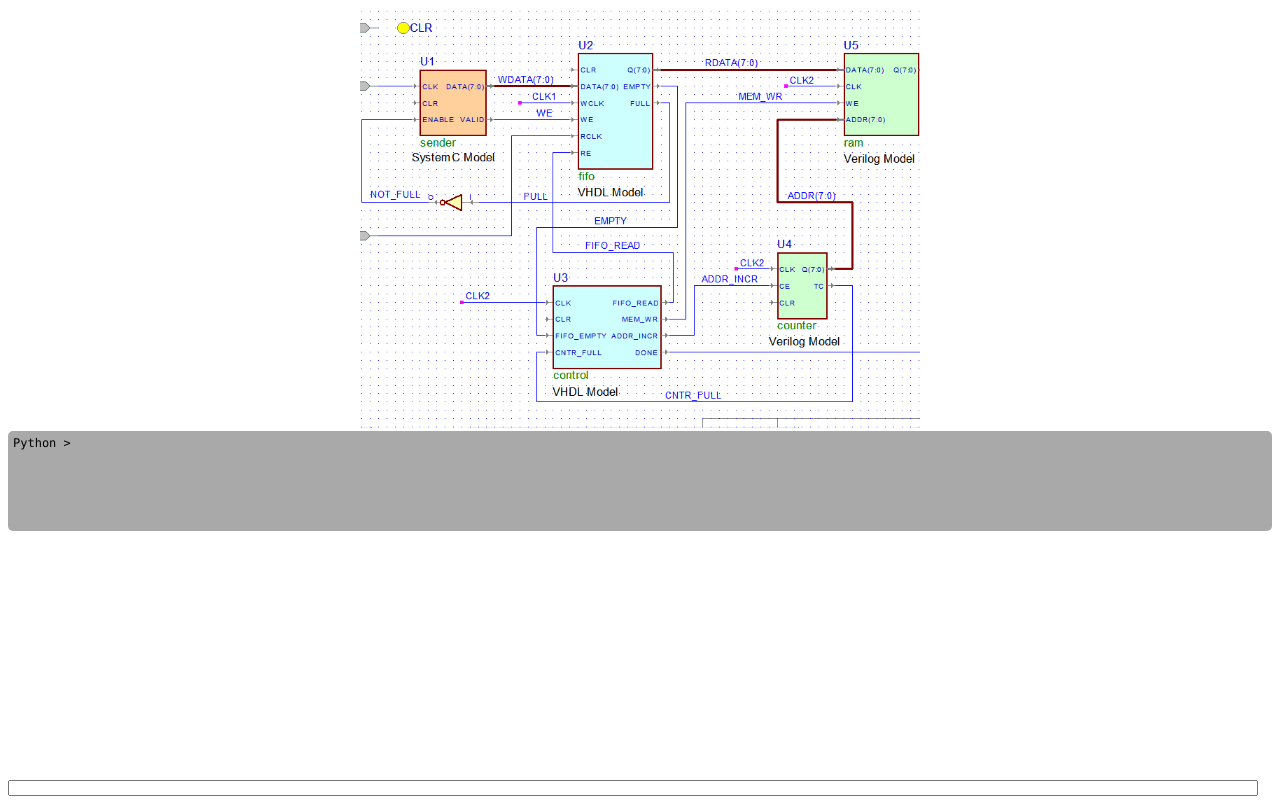
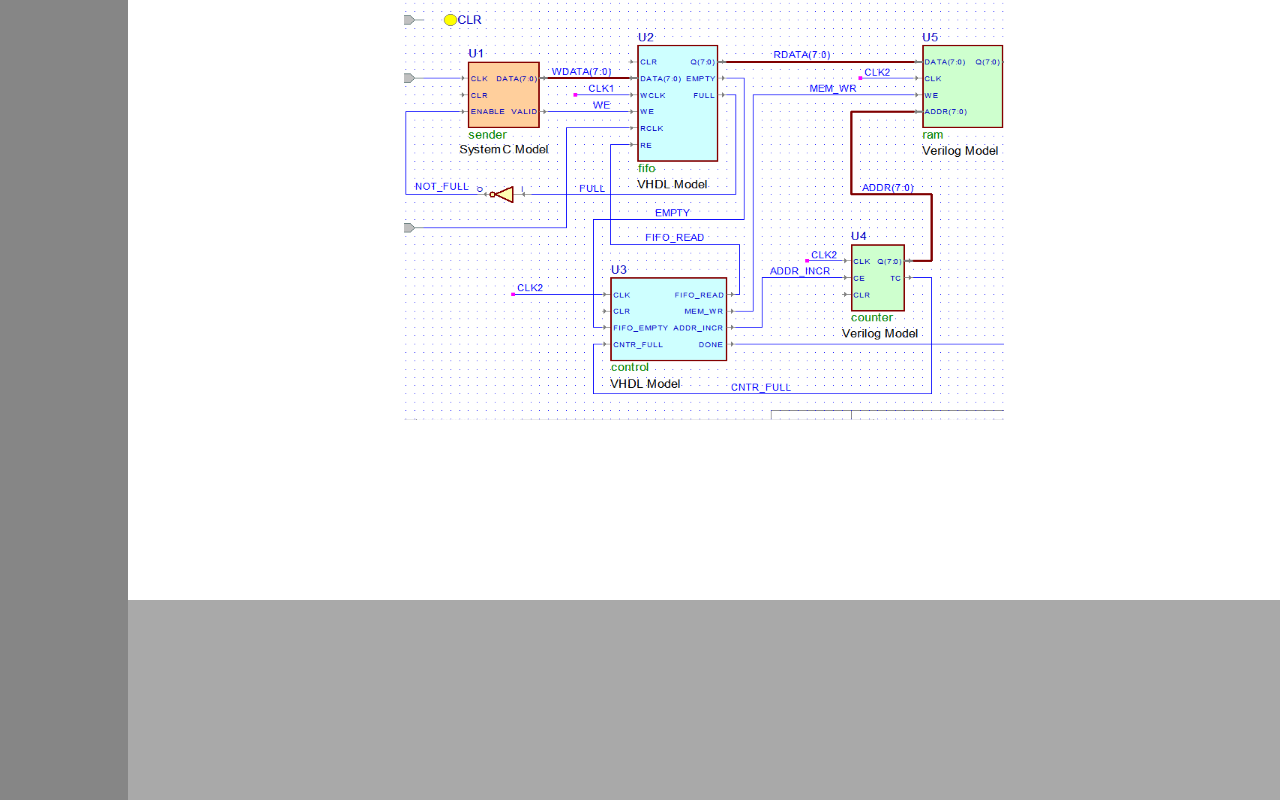
Before and after one commit to diesisfox/ECE496, an Electron app: page my-electron-app/windows/main_window/main_window.html in a window 1280 px wide. Drawn offline with Linux system fonts and the light colour scheme.

Commit message:
shifted layout to left-menu / center / bottom console style.

```diff
--- a/my-electron-app/windows/main_window/main_window.html
+++ b/my-electron-app/windows/main_window/main_window.html
@@ -6,15 +6,22 @@
     <link rel="stylesheet" type="text/css" href="style.css">
     <meta http-equiv="Content-Security-Policy" content="script-src 'self' 'unsafe-inline';" />
 </head>
-<body style="background: white;">
-    <div class="page-wrap">
-        <img class="model-img" src='../../resources/images/SC_BDE.png'/>
-        <br/>
+<body>
+    <div class="page-left-menu">
 
     </div>
-    <div class="bottom">
-        <p class="console-text">Python ></p>
-        <input type="text" class="console-input" id="lname" name="lname"/>
+    <div class="page-wrap">
+
+        <div class="page-center">
+            <img class="model-img" src='../../resources/images/SC_BDE.png'/>
+            <br/>
+
+        </div>
+        <div class="page-bottom">
+            <!-- <p class="console-text">Python ></p> -->
+            <!--<input type="text" class="console-input" id="lname" name="lname"/>-->
+        </div>
     </div>
+
 </body>
 </html>
--- a/my-electron-app/windows/main_window/main_window.js
+++ b/my-electron-app/windows/main_window/main_window.js
@@ -16,6 +16,8 @@ function createWindow () {
 
     // Root is CAPSTONE/my-electron-app for some reason
     win_temp.loadFile('./windows/main_window/main_window.html')
+
+    win_temp.setResizable(false);
 
     win_temp.once('ready-to-show', () => {
         win_temp.show()
--- a/my-electron-app/windows/main_window/style.css
+++ b/my-electron-app/windows/main_window/style.css
@@ -1,13 +1,38 @@
-.page-wrap {
-    min-height: 100%;
-    margin-bottom: -75px;
+*
+{
+    margin: 0;
+    padding: 0;
+    width: 100%;
+    height: 100%;
 }
 
-.bottom {
-    margin-top: 60px;
-    height: 100px;
+.page-wrap {
+    background: white;
+    height: 100%;
+    width: 90%;
+    padding: 0px;
+    margin: 0px;
+    float: left;
+}
+
+.page-center {
+    height: 75%;
+    margin-bottom: 0;
+}
+
+.page-left-menu {
+    height: 100%;
+    width: 10%;
+    background: rgb(134, 134, 134);
+    border: 40px;
+    border-color: azure;
+    float: left;
+}
+
+.page-bottom {
+    margin-top: 0px;
+    height: 25%;
     background: darkgray;
-    border-radius: 5px;
 }
 
 .model-img {
```
